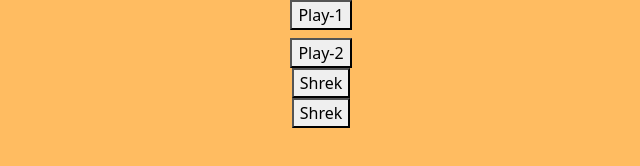
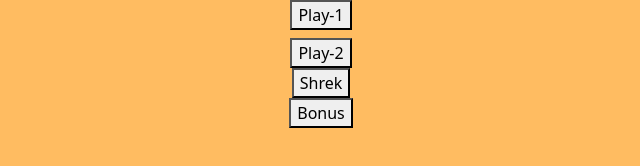
Before and after one commit to Nanogines/thirdofjuly, a plain HTML site: page page5.html in a window 1280 px wide. Shown: the full height of the page, 319-959 px from the left. Drawn offline with nearby package versions, Linux system fonts and the light colour scheme.

Commit message:
Update page5.html

```diff
--- a/page5.html
+++ b/page5.html
@@ -30,7 +30,7 @@
 			<button onclick="document.getElementById('dflat').play()">Shrek</button>
 	</div>
     <div class="text-right">
-	<button onclick="location.assign("page6.html")>Shrek</button>
+	<button onclick="window.location.assign("page6.html")>Bonus</button>
 	</div>
 
 </div>
```
